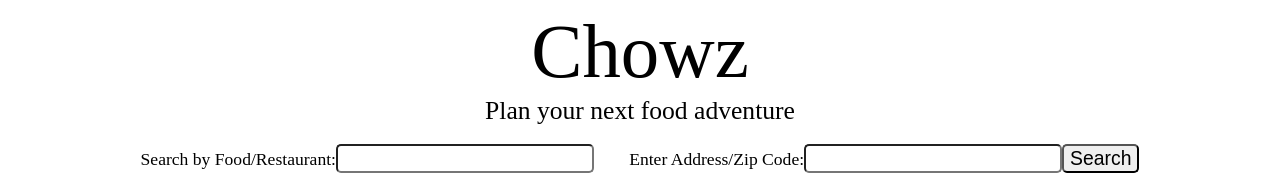
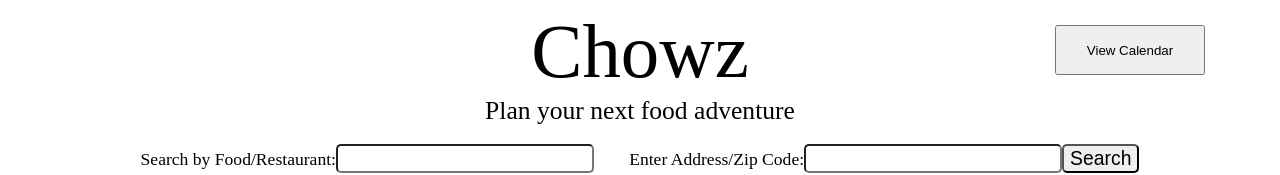
Before and after one commit to andychow94/Chowz, a React app: page / in a window 1280 px wide. Shown: the top 175 px of the page. Built offline with nearby package versions, Linux system fonts and the light colour scheme; no server answers; the HTML template or start-up script is replaced by a standard one.

Commit message:
Minor css changes, added calendar to package.json

```diff
--- a/client/src/components/App.jsx
+++ b/client/src/components/App.jsx
@@ -35,6 +35,9 @@ function App() {
           <Location />
           {globalStates.yelpList.length > 0 && <Forecast />}
         </TopBar>
+        <TopRight>
+          <button>View Calendar</button>
+        </TopRight>
         <Bottom>
           <RestaurantList />
           <SavedList />
@@ -65,6 +68,15 @@ const TopBar = styled.div`
   justify-content: center;
 `;
 
+const TopRight = styled.div`
+  display: grid;
+  position: absolute;
+  top: 25px;
+  right: 75px;
+  width: 150px;
+  height: 50px;
+`;
+
 const Bottom = styled.div`
   display: flex;
   flex-direction: row;
--- a/package.json
+++ b/package.json
@@ -20,6 +20,7 @@
   },
   "homepage": "https://github.com/andychow94/Chowz#readme",
   "dependencies": {
+    "@daypilot/daypilot-lite-react": "^3.10.1",
     "axios": "^0.27.2",
     "dotenv": "^16.0.1",
     "express": "^4.18.1",
```
Also changed, not shown: 1 other file (tests, documents, lock files or other folders).
